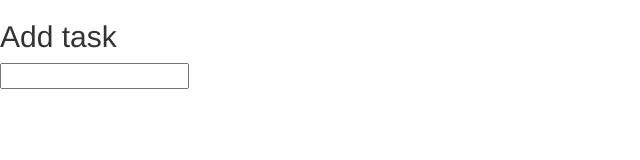
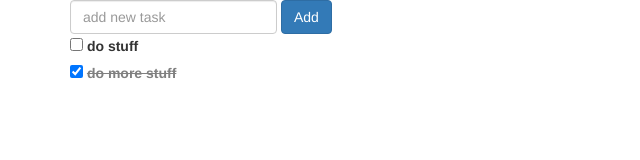
Before and after one commit to paulocoding/todo-app, a plain HTML site: page index.html in a window 1280 px wide. Shown: the whole page, without its empty margins (0-640 px from the left). Drawn offline with nearby package versions, Linux system fonts and the light colour scheme.

Commit message:
added ui base

```diff
--- /dev/null
+++ b/css/todo.css
@@ -0,0 +1,4 @@
+.done-true {
+  text-decoration: line-through;
+  color: grey;
+}
--- a/index.html
+++ b/index.html
@@ -6,13 +6,30 @@
     <title>To Do App</title>
     <meta name="description" content="">
     <meta name="viewport" content="width=device-width, initial-scale=1">
-    <!-- Latest compiled and minified CSS -->
     <link rel="stylesheet" href="https://maxcdn.bootstrapcdn.com/bootstrap/3.3.7/css/bootstrap.min.css" integrity="sha384-BVYiiSIFeK1dGmJRAkycuHAHRg32OmUcww7on3RYdg4Va+PmSTsz/K68vbdEjh4u" crossorigin="anonymous">
+    <link rel="stylesheet" href="css/todo.css">
+    <script src="js/vendor/angular.min.js" charset="utf-8"></script>
+    <script src="js/app/app.js" charset="utf-8"></script>
   </head>
-  <body ng-app="">
-    <h2>Add task</h2>
-    <input type="text" ng-model="task">
-    <h2>{{ task }}</h2>
-    <script src="vendor/angular.min.js" charset="utf-8"></script>
+  <body ng-app="todoApp">
+    <div class="container">
+      <div ng-controller="TodoListController as todoList">
+        <form ng-submit="todoList.addTodo()" class="form-inline">
+          <div class="form-group">
+            <input type="text" ng-model="todoList.todoText" name="todoText"
+                   placeholder="add new task" class="form-control">
+            <input class="btn btn-primary" type="submit" value="Add">
+          </div>
+        </form>
+        <ul class="list-unstyled">
+           <li ng-repeat="todo in todoList.list">
+               <label>
+                 <input type="checkbox" ng-model="todo.done">
+               <span  class="done-{{todo.done}}">{{ todo.name}}</span>
+               </label>
+           </li>
+        </ul>
+      </div>
+    </div>
   </body>
 </html>
--- /dev/null
+++ b/js/app/app.js
@@ -0,0 +1,6 @@
+angular.module('todoApp', [])
+  .controller('TodoListController', function() {
+    var todoList = this;
+    this.list = [{name:'do stuff', done:false},
+                 {name:'do more stuff', done:true}];
+  });
```
Also changed, not shown: js/vendor/angular.min.js (renamed from vendor/angular.min.js).
